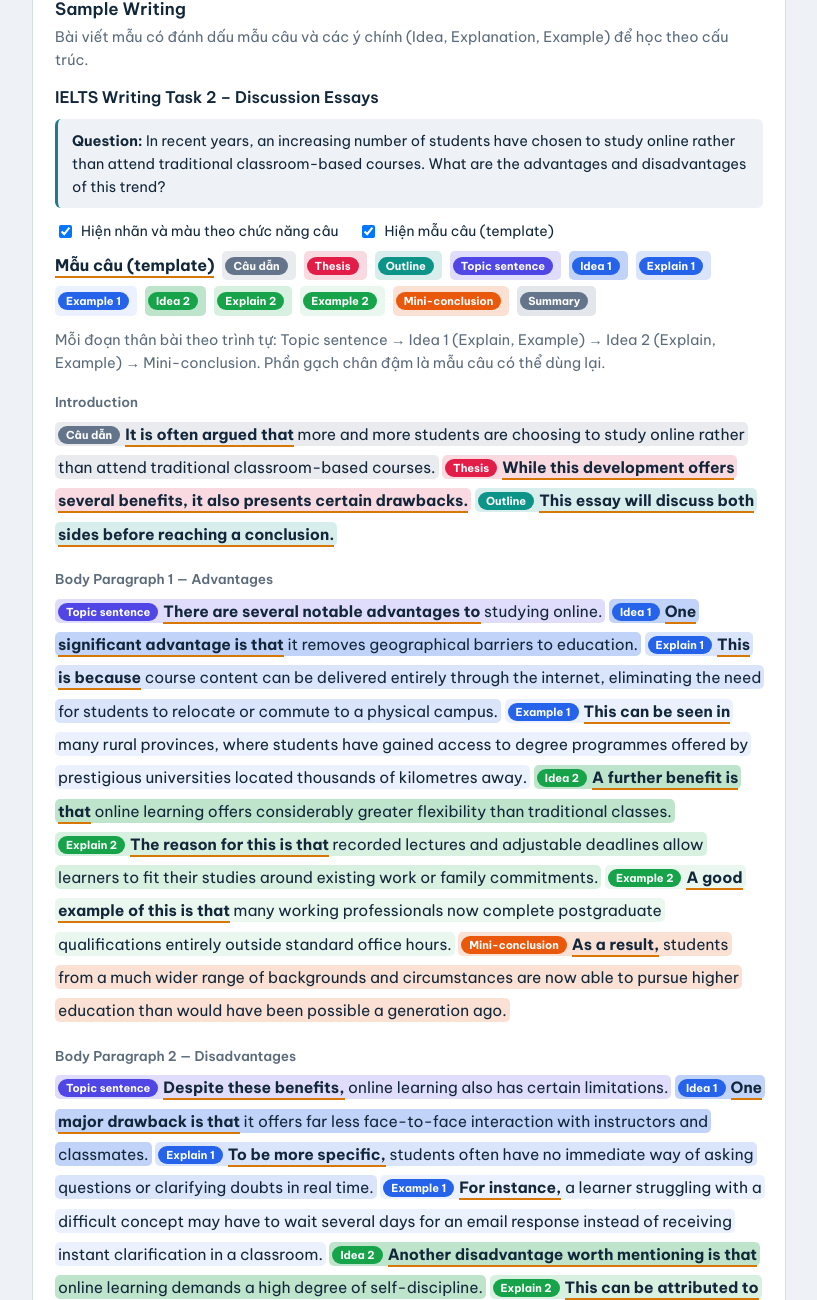
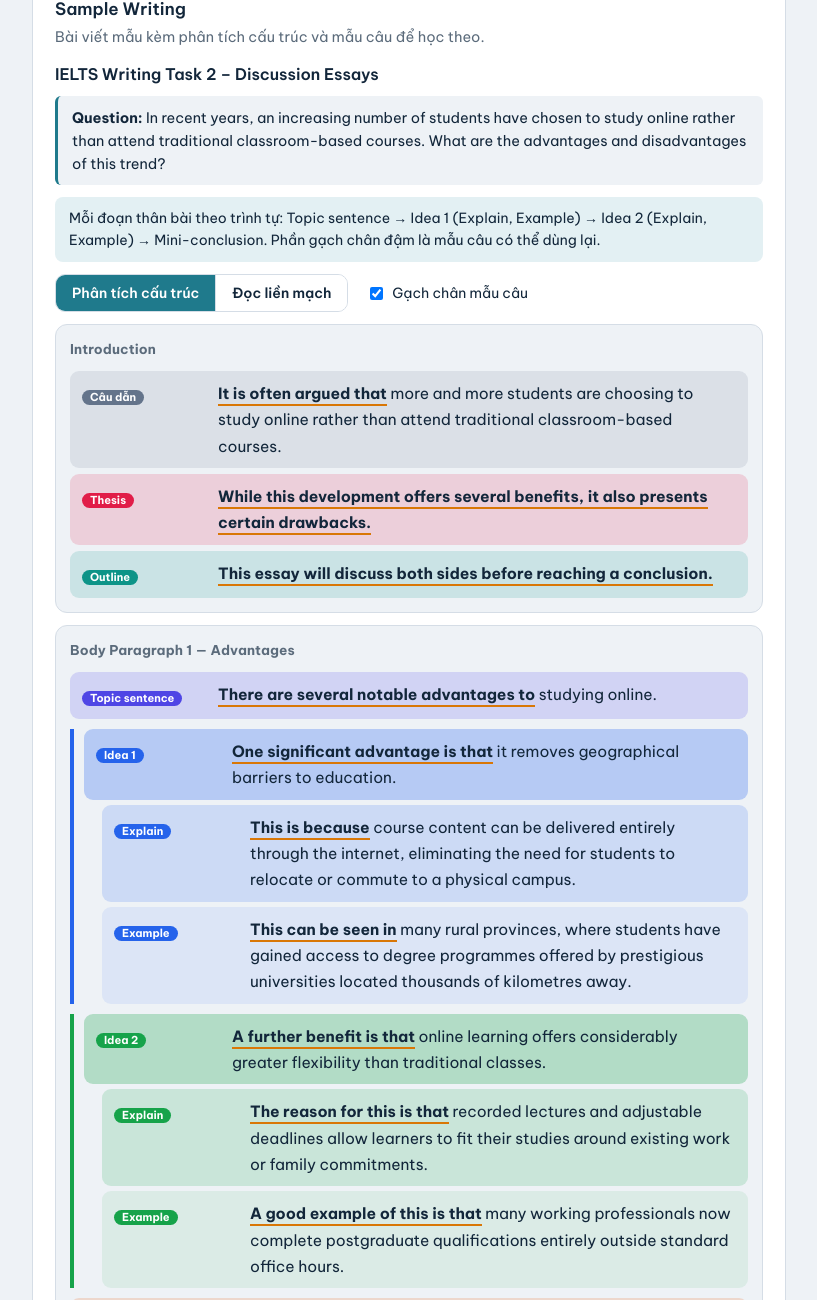
Before and after one commit to anhanh775/Course-Hub---IELTS-Preparation-5.0-6.0-, a plain HTML site: page unit1.html in a window 1280 px wide. Shown: the part 3720-5020 px from the top of the page, without its empty margins (378-1195 px from the left). Drawn offline with Linux system fonts and the light colour scheme.

Commit message:
Add files via upload

```diff
--- a/common.js
+++ b/common.js
@@ -71,26 +71,35 @@ function writingHtml(u){
 document.addEventListener("click",e=>{const b=e.target.closest(".cb");if(!b)return;const w=b.closest(".wbody"),on=b.getAttribute("aria-expanded")!=="true";w.querySelectorAll(".cb").forEach(x=>x.setAttribute("aria-expanded","false"));w.querySelectorAll(".cp").forEach(p=>p.hidden=true);if(on){b.setAttribute("aria-expanded","true");w.querySelector('.cp[data-k="'+b.dataset.k+'"]').hidden=false;}});
 
 /* ===== Sample Writing: bài mẫu có đánh dấu. Trong chuỗi t, phần {trong ngoặc nhọn} là mẫu câu (template). ===== */
-const SWK={bg:"Câu dẫn",thesis:"Thesis",outline:"Outline",topic:"Topic sentence",idea1:"Idea 1",exp1:"Explain 1",ex1:"Example 1",idea2:"Idea 2",exp2:"Explain 2",ex2:"Example 2",idea3:"Idea 3",exp3:"Explain 3",ex3:"Example 3",res:"Mini-conclusion",sum:"Summary"};
-function swSent(s){
-  const parts=String(s.t).split(/(\{[^}]*\})/).filter(x=>x!=="").map(x=>x[0]==="{"?`<span class="tpl">${esc(x.slice(1,-1))}</span>`:esc(x));
-  return `<span class="ss ss-${esc(s.k)}">${SWK[s.k]?`<i class="lb">${SWK[s.k]}</i>`:""}${parts.join("")}</span>`;
+const SWK={bg:"Câu dẫn",thesis:"Thesis",outline:"Outline",topic:"Topic sentence",idea1:"Idea 1",exp1:"Explain",ex1:"Example",idea2:"Idea 2",exp2:"Explain",ex2:"Example",idea3:"Idea 3",exp3:"Explain",ex3:"Example",res:"Mini-conclusion",sum:"Summary"};
+const swParts=t=>String(t).split(/(\{[^}]*\})/).filter(x=>x!=="").map(x=>x[0]==="{"?`<span class="tpl">${esc(x.slice(1,-1))}</span>`:esc(x)).join("");
+const swRow=s=>`<div class="sxr ss ss-${esc(s.k)}${/^(exp|ex)\d$/.test(s.k)?" sxsub":""}"><div class="sxl"><i class="lb">${SWK[s.k]||""}</i></div><div class="sxt">${swParts(s.t)}</div></div>`;
+function swMap(p){
+  let out="",i=0;const S=p.s;
+  while(i<S.length){
+    const m=/^(idea|exp|ex)(\d)$/.exec(S[i].k);
+    if(m){const num=m[2];let g="";while(i<S.length){const q=/^(idea|exp|ex)(\d)$/.exec(S[i].k);if(!q||q[2]!==num)break;g+=swRow(S[i]);i++;}
+      out+=`<div class="sxg sxg${num}">${g}</div>`;}
+    else{out+=swRow(S[i]);i++;}
+  }
+  return out;
 }
 function swHtml(w){
-  const used=[]; w.paras.forEach(p=>p.s.forEach(s=>{if(SWK[s.k]&&!used.includes(s.k))used.push(s.k)}));
-  return `<div class="sw"><h4>${esc(w.type)}</h4>
+  return `<div class="sw" data-view="map"><h4>${esc(w.type)}</h4>
     <div class="swq"><b>Question:</b> ${esc(w.question)}</div>
-    <div class="swctl"><label><input type="checkbox" data-sw="fn" checked> Hiện nhãn và màu theo chức năng câu</label><label><input type="checkbox" data-sw="tpl" checked> Hiện mẫu câu (template)</label></div>
-    <div class="swlg"><span class="lgt"><span class="tpl">Mẫu câu (template)</span></span>${used.map(k=>`<span class="ss ss-${k} lgi"><i class="lb">${SWK[k]}</i></span>`).join("")}</div>
-    ${w.note?`<p class="desc">${esc(w.note)}</p>`:""}
-    ${w.paras.map(p=>`<div class="swh">${esc(p.h)}</div><p class="swp">${p.s.map(swSent).join(" ")}</p>`).join("")}
-    ${w.tpl?`<div class="swh">${esc(w.tplTitle||"Mẫu câu dễ dùng")}</div><table class="swt"><tbody>${w.tpl.map(r=>`<tr><td><span class="tpl">${esc(r[0])}</span></td><td>${esc(r[1])}</td></tr>`).join("")}</tbody></table>`:""}</div>`;
+    ${w.note?`<p class="swnote">${esc(w.note)}</p>`:""}
+    <div class="sxbar"><div class="sxseg" role="tablist"><button class="sxv on" data-v="map">Phân tích cấu trúc</button><button class="sxv" data-v="flow">Đọc liền mạch</button></div>
+      <label class="sxck"><input type="checkbox" data-sw="tpl" checked> Gạch chân mẫu câu</label></div>
+    <div class="sxmap">${w.paras.map(p=>`<section class="sxp"><div class="sxh">${esc(p.h)}</div>${swMap(p)}</section>`).join("")}</div>
+    <div class="sxflow">${w.paras.map(p=>`<div class="swh">${esc(p.h)}</div><p class="swp">${p.s.map(s=>swParts(s.t)).join(" ")}</p>`).join("")}</div>
+    ${w.tpl?`<details class="sxtpl" open><summary>${esc(w.tplTitle||"Mẫu câu dễ dùng")}</summary><table class="swt"><tbody>${w.tpl.map(r=>`<tr><td><span class="tpl">${esc(r[0])}</span></td><td>${esc(r[1])}</td></tr>`).join("")}</tbody></table></details>`:""}</div>`;
 }
 function sampleCard(u){
   const S=SAMPLES[u.n];
-  return `<div class="card" id="sample"><h3>Sample Writing</h3><p class="desc">Bài viết mẫu có đánh dấu mẫu câu và các ý chính (Idea, Explanation, Example) để học theo cấu trúc.</p>${S?S.map(swHtml).join(""):`<p class="desc">Sắp cập nhật</p>`}</div>`;
+  return `<div class="card" id="sample"><h3>Sample Writing</h3><p class="desc">Bài viết mẫu kèm phân tích cấu trúc và mẫu câu để học theo.</p>${S?S.map(swHtml).join(""):`<p class="desc">Sắp cập nhật</p>`}</div>`;
 }
 document.addEventListener("change",e=>{const i=e.target.closest("input[data-sw]");if(i)i.closest(".sw").classList.toggle("no"+i.dataset.sw,!i.checked);});
+document.addEventListener("click",e=>{const b=e.target.closest(".sxv");if(!b)return;const w=b.closest(".sw");w.dataset.view=b.dataset.v;w.querySelectorAll(".sxv").forEach(x=>x.classList.toggle("on",x===b));});
 function renderUnit(n){
   const u = UNITS[n-1];
   $("main").innerHTML = `<div class="card"><h2>Unit ${u.n}: ${esc(u.name)}</h2>${tags(u)}</div>` +
--- a/style.css
+++ b/style.css
@@ -100,3 +100,25 @@ ol.wn{margin:0 0 10px;padding-left:20px;font-size:14px}ol.wn li{margin-bottom:9p
 .sw.nofn .ss{background:none}.sw.nofn .lb{display:none}.sw.nofn .lgi{display:none}
 .sw.notpl .tpl{font-weight:inherit;border-bottom:0}.sw.notpl .lgt{display:none}
 .swt{width:100%;border-collapse:collapse;font-size:14.5px;margin:4px 0 8px}.swt td{padding:7px 8px;border-bottom:1px solid var(--line);vertical-align:top}.swt td:last-child{color:var(--muted);width:34%}
+
+/* Sample Writing – bố cục mới (dễ nhìn) */
+.sw[data-view="map"] .sxflow{display:none}.sw[data-view="flow"] .sxmap{display:none}
+.swnote{margin:0 0 12px;padding:10px 14px;border-radius:8px;background:var(--soft);font-size:14px;line-height:1.6}
+.sxbar{display:flex;flex-wrap:wrap;gap:10px 18px;align-items:center;margin:4px 0 12px}
+.sxseg{display:inline-flex;border:1px solid var(--line);border-radius:10px;overflow:hidden}
+.sxv{font:inherit;font-size:14px;font-weight:600;padding:7px 16px;border:0;background:var(--surface);color:var(--ink);cursor:pointer}
+.sxv+.sxv{border-left:1px solid var(--line)}.sxv.on{background:var(--accent);color:var(--accent-ink)}
+.sxck{display:flex;gap:6px;align-items:center;font-size:14px;cursor:pointer}
+.sxp{border:1px solid var(--line);border-radius:12px;padding:14px;margin:12px 0;background:var(--bg)}
+.sxh{font-size:13.5px;font-weight:700;color:var(--muted);margin:0 0 10px;letter-spacing:.01em}
+.sxr{display:grid;grid-template-columns:124px 1fr;gap:12px;align-items:start;padding:9px 12px;border-radius:9px;font-size:15.5px;line-height:1.7;margin:0}
+.sxr+.sxr{margin-top:6px}
+.sxl{padding-top:3px}.sxr .lb{display:inline-block;margin:0}
+.sxg{margin:10px 0;padding-left:10px;border-left:4px solid rgb(var(--rgb,100,116,139))}
+.sxg .sxr{margin-top:5px}.sxg .sxr:first-child{margin-top:0}
+.sxg .sxr.sxsub{margin-left:18px}
+.sxg1{--rgb:37,99,235}.sxg2{--rgb:22,163,74}.sxg3{--rgb:147,51,234}
+.sxflow .swh{margin-top:14px}.sxflow .swp{font-size:16px;line-height:1.95}
+.sxtpl{margin-top:16px;border:1px solid var(--line);border-radius:10px;padding:4px 14px 10px}.sxtpl summary{cursor:pointer;font-weight:600;padding:8px 0}
+@media(max-width:640px){.sxr{grid-template-columns:1fr;gap:4px}.sxg .sxr.sxsub{margin-left:10px}}
+.sw.notpl .tpl{font-weight:inherit;border-bottom:0}
```
